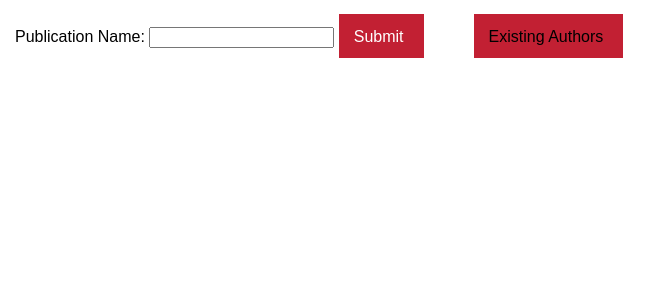
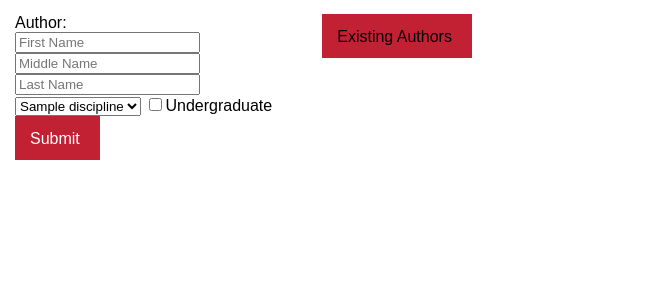
Before and after one commit to oduran18/WhitworthResearch, a PHP site: page /addauthor.php in a window 1280 px wide. Shown: the part 190-490 px from the top of the page, without its empty margins (0-671 px from the left). Run offline with PHP 8.4, Linux system fonts and the light colour scheme; tables that the repository leaves empty or names only in its code hold one stand-in row (values such as "Sample post").

Commit message:
add authors

```diff
--- a/webpage/addauthor.php
+++ b/webpage/addauthor.php
@@ -16,29 +16,48 @@
 
   <?php
     $conn = connect();
-    if (isset($_POST['Name']))
+    if (isset($_POST['LastName']))
     {
-      $newresearcher = $conn->real_escape_string($_POST['Name']);
-      $sql = "INSERT INTO Researchers (Name) values ('".$newresearcher."')";
+      $fname = $conn->real_escape_string($_POST['FirstName']);
+      $mname = $conn->real_escape_string($_POST['MiddleName']);
+      $lname = $conn->real_escape_string($_POST['LastName']);
+      $disp = $_POST['Discipline'];
+      if (isset($_POST['Undergrad']))
+        $undergrad = 1;
+      else
+        $undergrad = 0;
+      $sql = "INSERT INTO Researchers (FirstName, MiddleName, LastName, Undergraduate, DisciplineID) values ('".$fname."', '".$mname."', '".$lname."', ".$undergrad.", ".$disp.")";
+      echo "<p>".$sql."</p>";
       $res = $conn->query($sql);
-      echo '<p id="add">added ' . $newresearcher . '.<button class="hidebtn" onclick="hideParent(this)">X</button></p>';
+      echo '<p id="add">added ' . showNameFull($fname, $mname, $lname, $undergrad, "") . '.<button class="hidebtn" onclick="hideParent(this)">X</button></p>';
     }
   ?>
 
   <div>
   <div class='content-box'>
   <form method='POST' style='float:left; margin-right:50px'>
-      Publication Name:
-      <input type="text" name="Name">
+      Author:<br/>
+      <input type="text" name="FirstName" placeholder="First Name"><br/>
+      <input type="text" name="MiddleName" placeholder="Middle Name"><br/>
+      <input type="text" name="LastName" placeholder="Last Name"><br/>
+      <select name='Discipline'>
+        <?php
+          $res = $conn->query('select ID, Name from Discipline order by Name;');
+          while ($row = $res->fetch_array()) {
+            echo "<option value='".$row['ID']."'>".$row['Name']."</option>";
+          }
+        ?>
+      </select>
+      <input type="checkbox" name="Undergrad">Undergraduate<br/>
       <input type="submit" value="Submit" class='btn'>
     </form>
     <div class='dropdown'>
       <button hover="dropfunc()" class="dropbtn">Existing Authors</button>
       <div id="dropfilter" class="dropdown-content">
         <?php
-        $res = $conn->query('select ID, Name from Researchers order by Name;');
+        $res = $conn->query('select ID, FirstName, MiddleName, LastName, Undergraduate from Researchers order by LastName;');
         while ($row = $res->fetch_array()) {
-          $auth = $row['Name'];
+          $auth = showNameFull($row['FirstName'], $row['MiddleName'], $row['LastName'], $row['Undergraduate'], '');
           echo '<p>'.$auth.'</p>';
         }
         ?>
--- a/webpage/js/SearchScript.js
+++ b/webpage/js/SearchScript.js
@@ -144,6 +144,10 @@ function showByPublication(publication) {
   fetchPubs('Publication', publication, '', 'content-results');
 }
 
+function showByAuthor(author) {
+  fetchPubs('AuthorID', author, '', 'content-results');
+}
+
 function hideParent(e) {
   e.parentElement.style.display = "none";
 }
--- a/webpage/navbar.php
+++ b/webpage/navbar.php
@@ -3,6 +3,7 @@
           <li><a href="homepage.php">Home</a></li>
           <li><a href="#">Products</a>
               <ul>
+                  <li><a href="author.php">Author</a></li>
                   <li><a href="discipline.php">Discipline</a></li>
                   <li><a href="product.php">Publication</a></li>
                   <li><a href="category.php">Category</a>
--- a/webpage/searchdata.php
+++ b/webpage/searchdata.php
@@ -30,6 +30,24 @@ function showName($n, $u, $s) {
     if ($u == 1)
         $ret .= "</i>";
     if (stripos($n, $s) !== false)
+        $ret .= "</b>";
+
+    return $ret;
+}
+
+function showNameFull($f, $m, $l, $u, $s) {
+    $ret = "";
+    //Is this the searched author?
+    $searched = strlen($s) > 0 and (strripos($f, $s) !== false or strripos($m, $s) !== false or strripos($l, $s) !== false);
+    if ($searched)
+        $ret .= "<b>";
+    //Is this an undergrad?
+    if ($u == 1)
+        $ret .= "<i>";
+    $ret .= $l . ", " . $f . " " . $m;
+    if ($u == 1)
+        $ret .= "</i>";
+    if ($searched)
         $ret .= "</b>";
 
     return $ret;
@@ -86,7 +104,7 @@ function showRow($row, $search) {
         if ($i !== 0)
             $ret .= ', ';
         $i = 1;
-        $ret .= showName($auth->Name, $auth->Undergrad, $row->search);
+        $ret .= showNameFull($auth->FirstName, $auth->MiddleName, $auth->LastName, $auth->Undergrad, $row->search);
     }
 
     $ret .= '. ';
@@ -116,6 +134,14 @@ function fetchData($conn, $searchitem, $searchterm, $searchdiscipline) {
             "and R.Name LIKE '%" . $search . "%' " .
             "order by P.Date desc, P.ID, PR.AuthorOrder";
           }
+
+    if ($searchterm == 'AuthorID') {
+    $sql = "SELECT P.ID, P.Title, P.URL, P.Date, P.Awards, R.Name, R.Undergraduate, Pub.Name as Publication " .
+            "from Products P, ProductResearcher PR, Researchers R, ProductPublication PP, Publication Pub " .
+            "where P.ID=PR.ProductID and P.ID=PP.ProductID and PR.ResearcherID=R.ID and PP.PublicationID = Pub.ID " .
+            "and R.ID = " . $search . " " .
+            "order by P.Date desc, P.ID, PR.AuthorOrder";
+            }
 
     elseif ($searchterm == 'Keyword') {
     $sql = "SELECT P.ID, P.Title, P.URL, P.Date, P.Awards, R.Name, R.Undergraduate, Pub.Name as Publication " .
```
Also changed, not shown: webpage/author.php (added, +50 -0 lines).
